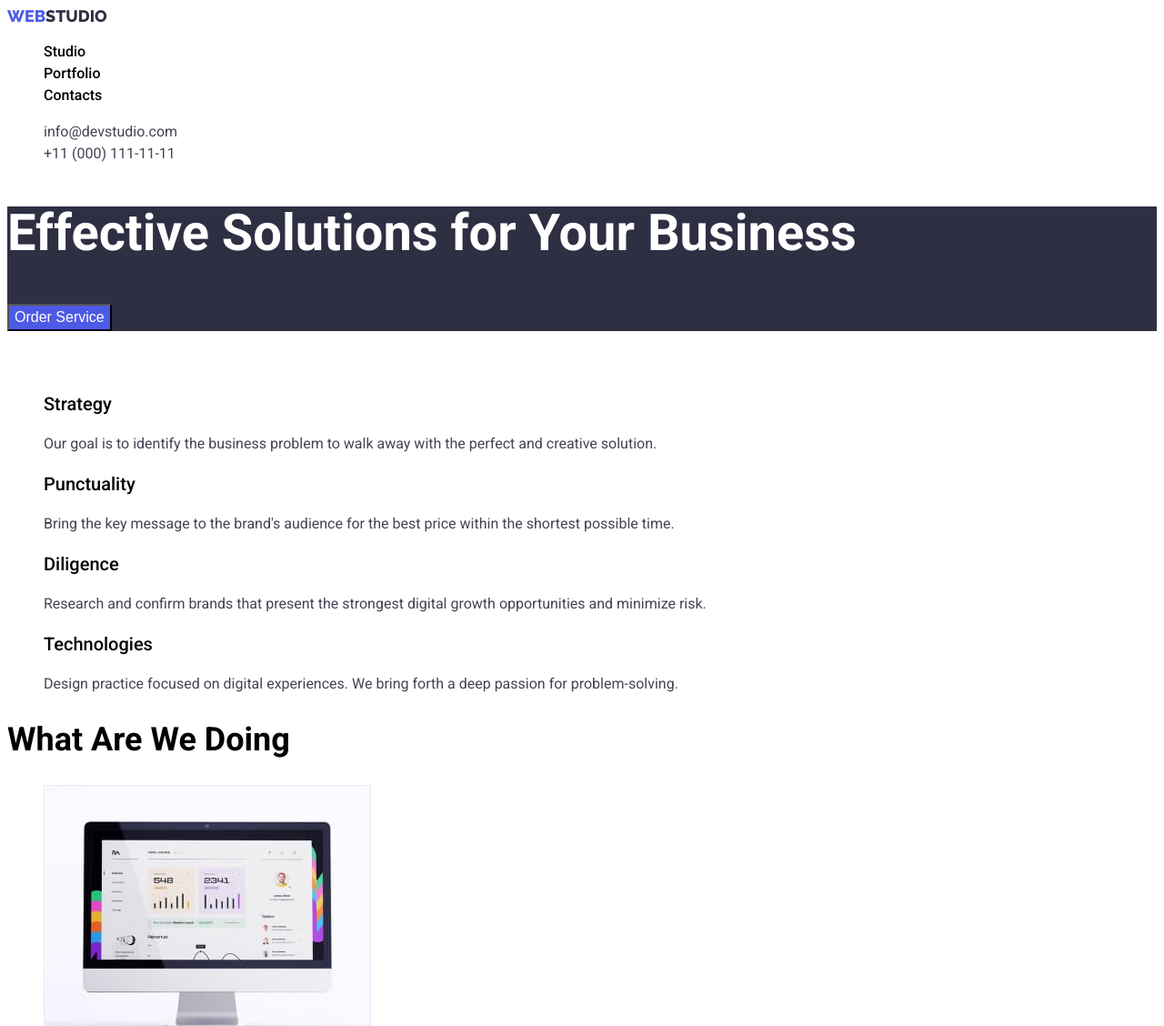
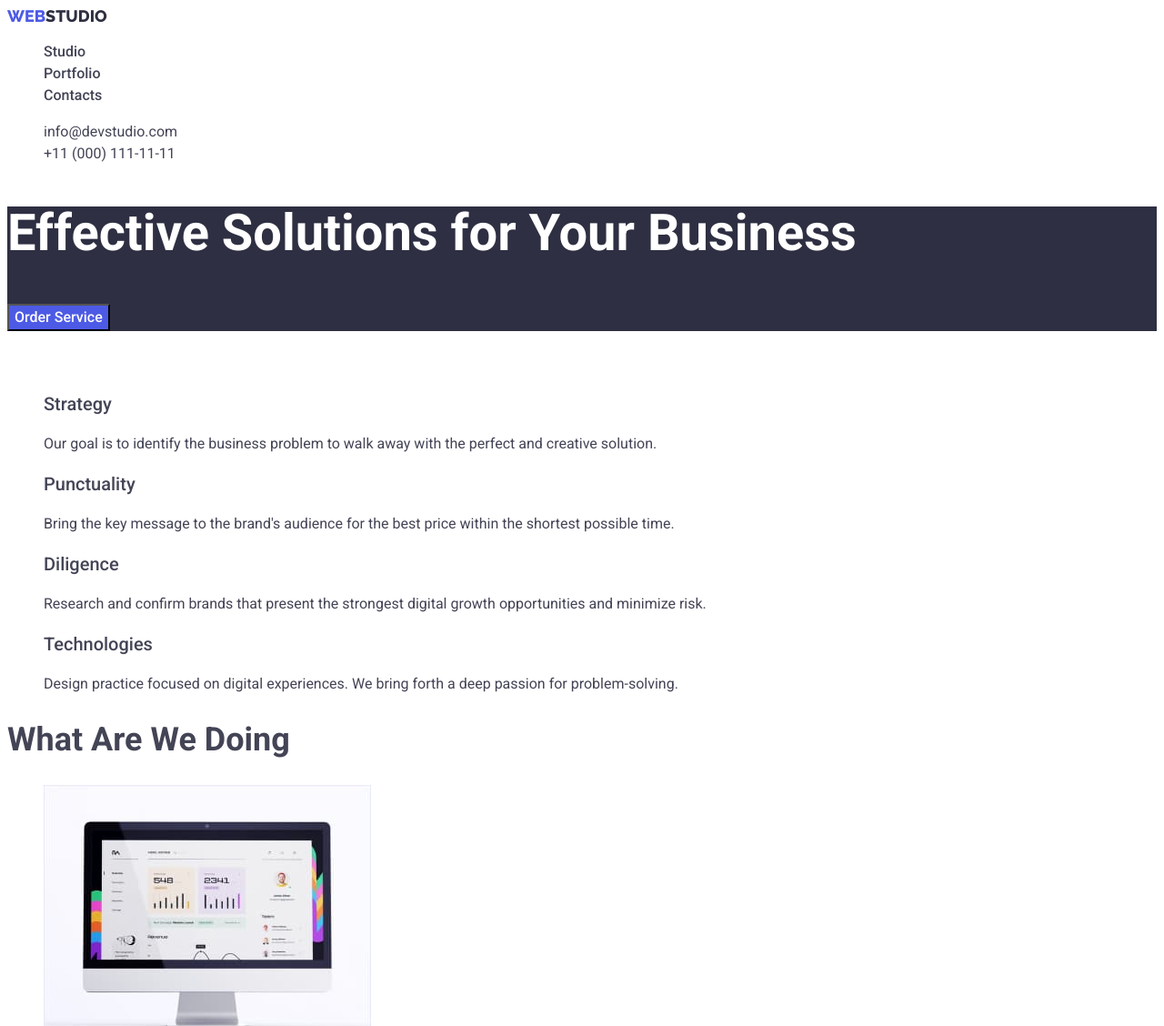
Before and after one commit to WithinKael/goit-markup-hw-02, a plain HTML site: page index.html in a window 1280 px wide. Shown: the top 1128 px of the page at 91% size. Drawn offline with Linux system fonts and the light colour scheme.

Commit message:
update css

```diff
--- a/css/style.css
+++ b/css/style.css
@@ -1,8 +1,6 @@
-@import url("https://fonts.googleapis.com/css2?family=Raleway:wght@800&family=Roboto:wght@400;500;700;900&display=swap");
-
 /* ======================= VARIABLES ================== */
 
-:root {
+body {
   --iris: #4d5ae5;
   --ocean: #404bbf;
   --navy-blue: #2e2f42;
@@ -16,12 +14,14 @@
   --white: #ffffff;
   --dairy: #fcfcfc;
   font-family: "Roboto", sans-serif;
-  color: var(--text);
+  color: var(--slate);
+  background-color: var(--white);
   font-style: normal;
   font-weight: 400;
 }
 
 button {
+  font-family: "Roboto", sans-serif;
   cursor: pointer;
   background-color: var(--iris);
   color: var(--white);
@@ -53,17 +53,17 @@
   background-color: var(--white-background);
 }
 .header-logo {
-  font-family: "Raleway";
+  font-family: "Raleway", sans-serif;
   font-size: 18px;
   font-style: normal;
   font-weight: 800;
   line-height: 1.16;
   text-transform: uppercase;
-  color: var(--navy-blue);
+  color: var(--iris);
 }
 
 .header-logo span {
-  color: var(--iris);
+  color: var(--navy-blue);
 }
 
 .header-nav-link {
@@ -122,6 +122,6 @@
   color: var(--navyblue);
   font-size: 36px;
   font-weight: 700;
-  line-height: 1.1;
+  line-height: 1.11;
   text-transform: capitalize;
 }
--- a/index.html
+++ b/index.html
@@ -4,14 +4,15 @@
     <meta charset="UTF-8" />
     <meta name="viewport" content="width=device-width, initial-scale=1.0" />
     <title>Goit-markup-homework-2</title>
+    <link rel="preconnect" href="https://fonts.googleapis.com">
+    <link rel="preconnect" href="https://fonts.gstatic.com" crossorigin>
+    <link href="https://fonts.googleapis.com/css2?family=Raleway:wght@800&family=Roboto:wght@400;500;700;900&display=swap" rel="stylesheet">
     <link rel="stylesheet" href="./css/style.css" />
   </head>
   <body>
     <header>
       <nav class="header-nav">
-        <a class="header-logo link" href="./index.html"
-          ><span>Web</span>Studio</a
-        >
+        <a class="header-logo link" href="./index.html">Web<span>Studio</span></a>
         <ul>
           <li><a class="header-nav-link link" href="/Studio">Studio</a></li>
           <li><a class="header-nav-link link" href="./portfolio.html">Portfolio</a></li>
```
Also changed, not shown: portfolio.html (+5 -1 lines).
